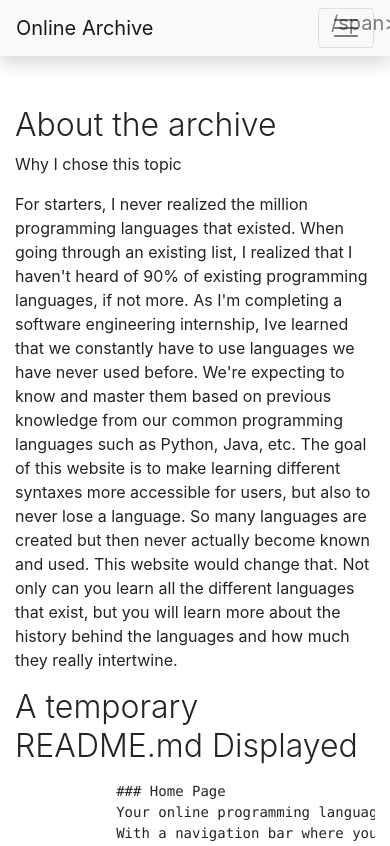
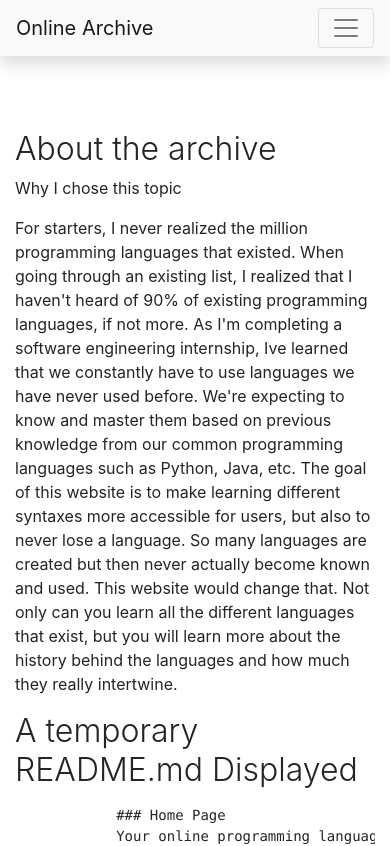
Before and after one commit to yiselsalazar21/yiselsalazar21.github.io, a plain HTML site: page about_archive.html in a window 390 px wide. Shown: the top 846 px of the page. Drawn offline with nearby package versions, Linux system fonts and the light colour scheme.

Commit message:
fix span

```diff
--- a/about_archive.html
+++ b/about_archive.html
@@ -1,7 +1,7 @@
 <html>
 <head>
     <title>Programming Language Archive</title>
-    <!-- Bootstrap CSS only -->
+    <!-- Bootstrap CSS only -->x
     <link rel="stylesheet" href="https://stackpath.bootstrapcdn.com/bootstrap/4.5.0/css/bootstrap.min.css" integrity="sha384-9aIt2nRpC12Uk9gS9baDl411NQApFmC26EwAOH8WgZl5MYYxFfc+NcPb1dKGj7Sk" crossorigin="anonymous">
     <link rel="stylesheet" type="text/css" href="style.css">
 
@@ -12,7 +12,7 @@
     <div class="container">
         <a class="navbar-brand" href="index.html">Online Archive</a>
         <button class="navbar-toggler" type="button" data-toggle="collapse" data-target="#navbarResponsive" aria-controls="navbarResponsive" aria-expanded="false" aria-label="Toggle navigation">
-            <span class="navbar-toggler-icon">/span>
+            <span class="navbar-toggler-icon"></span>
         </button>
         <div class="collapse navbar-collapse" id="navbarResponsive">
             <ul class="navbar-nav ml-auto">
```
